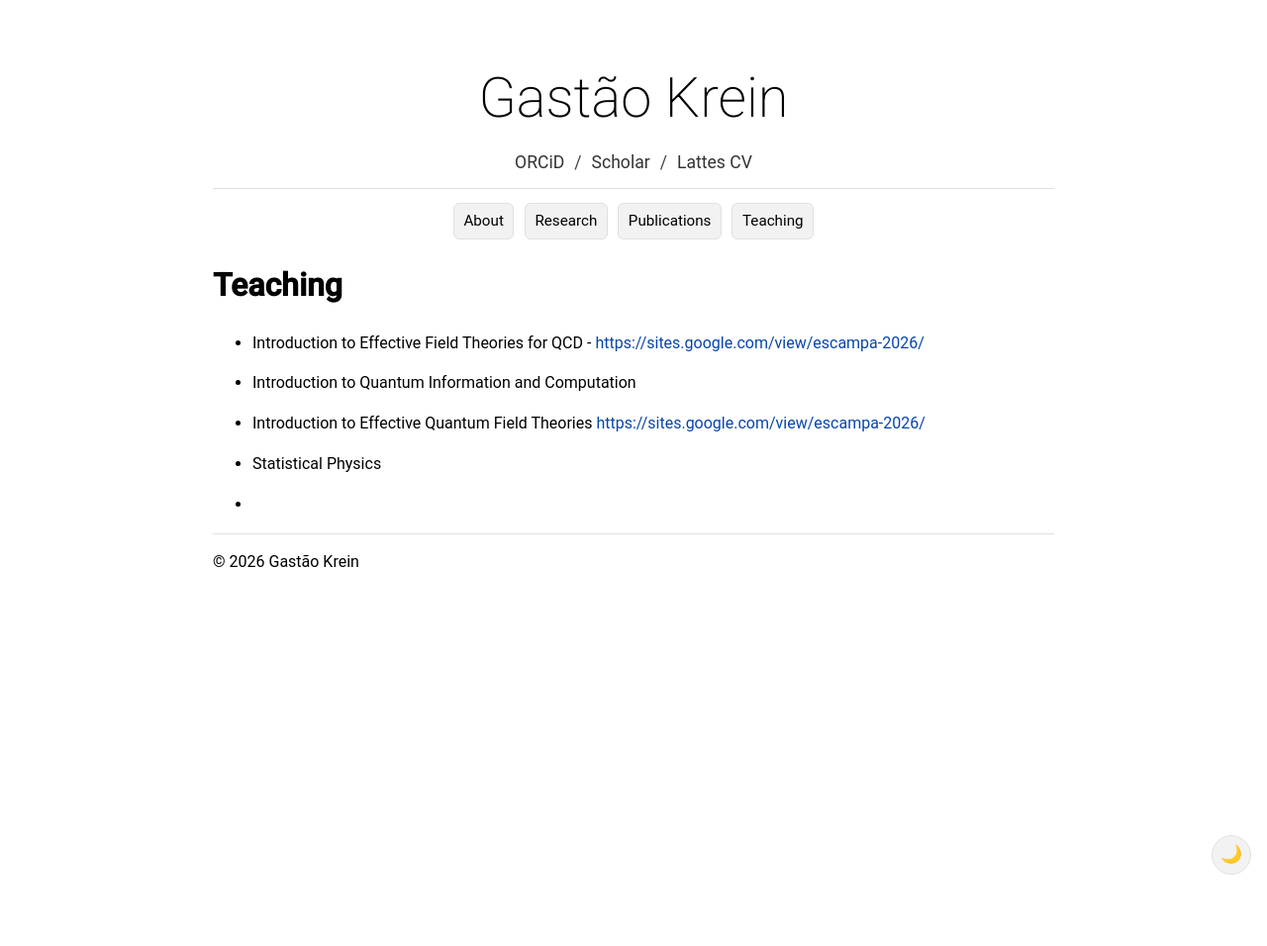
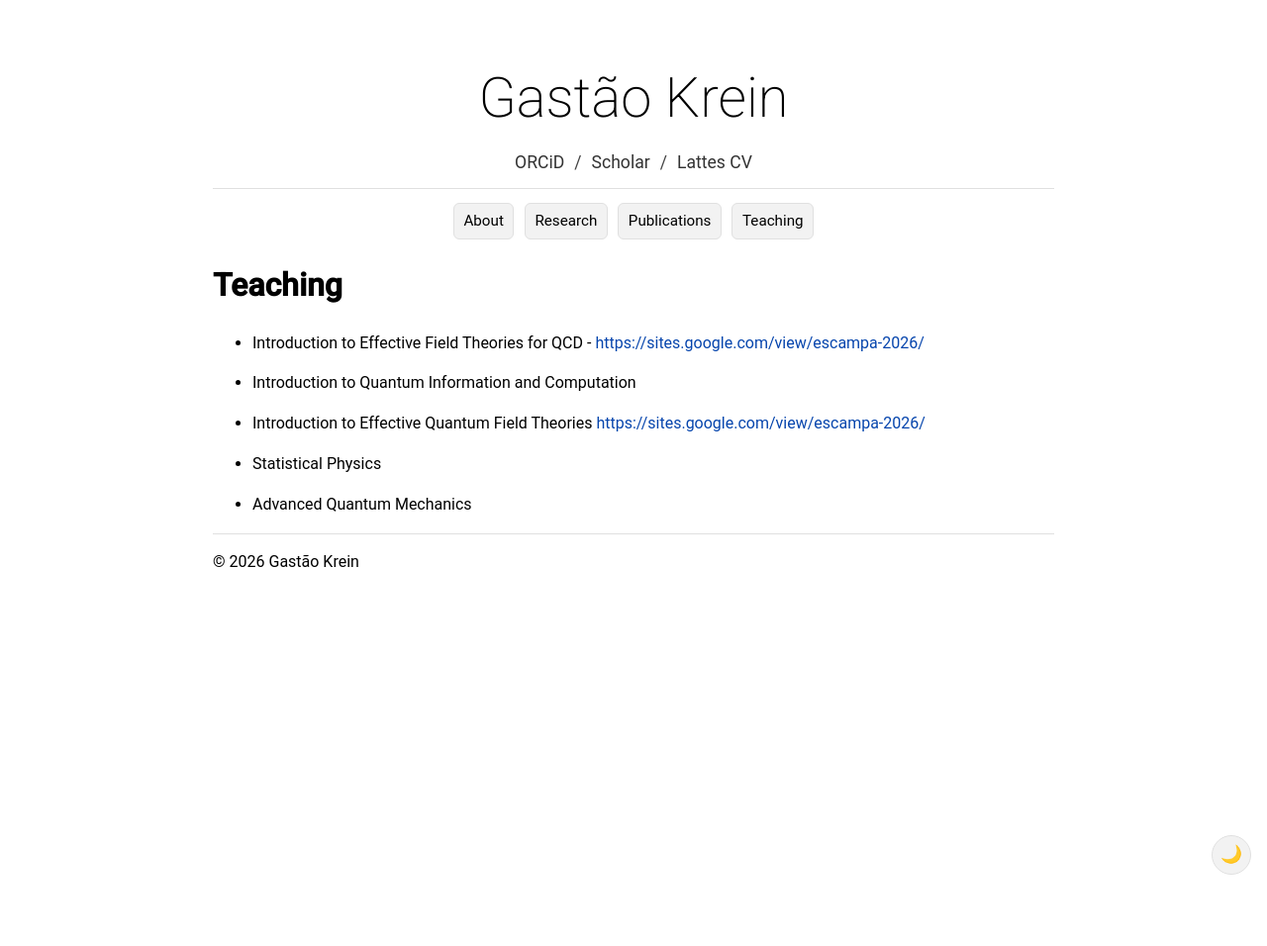
Before and after one commit to gkrein/gkrein.github.io, a Jekyll site: the page built from teaching.md, in a window 1280 px wide. Shown: the whole page at 99% size. Built offline with Jekyll 4.4.1, drawn with Linux system fonts in a browser that asks for light colours; some web fonts are replaced.

Commit message:
Update teaching.md

```diff
--- a/teaching.md
+++ b/teaching.md
@@ -15,4 +15,4 @@ permalink: /Teaching.html
 
 - Statistical Physics
 
--
+- Advanced Quantum Mechanics
```
